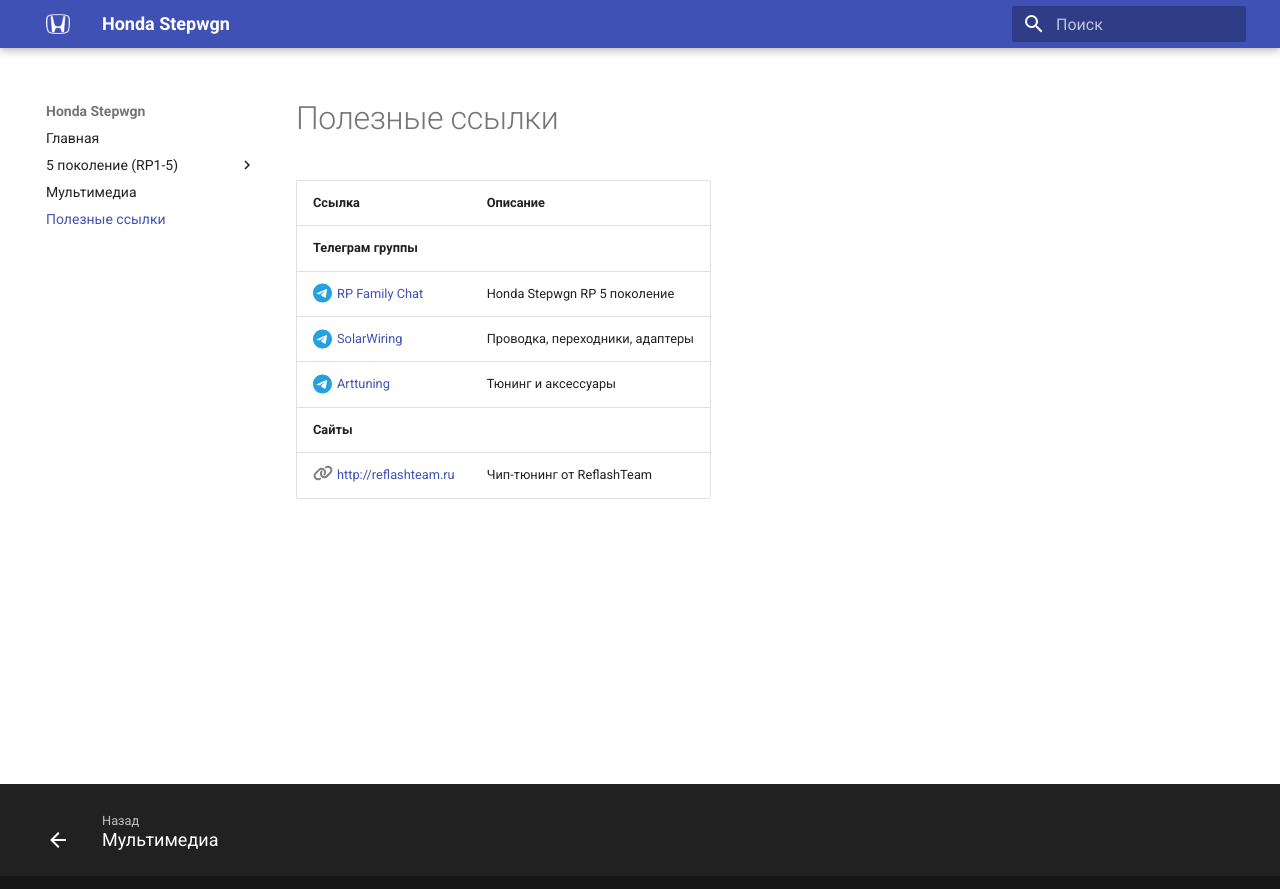
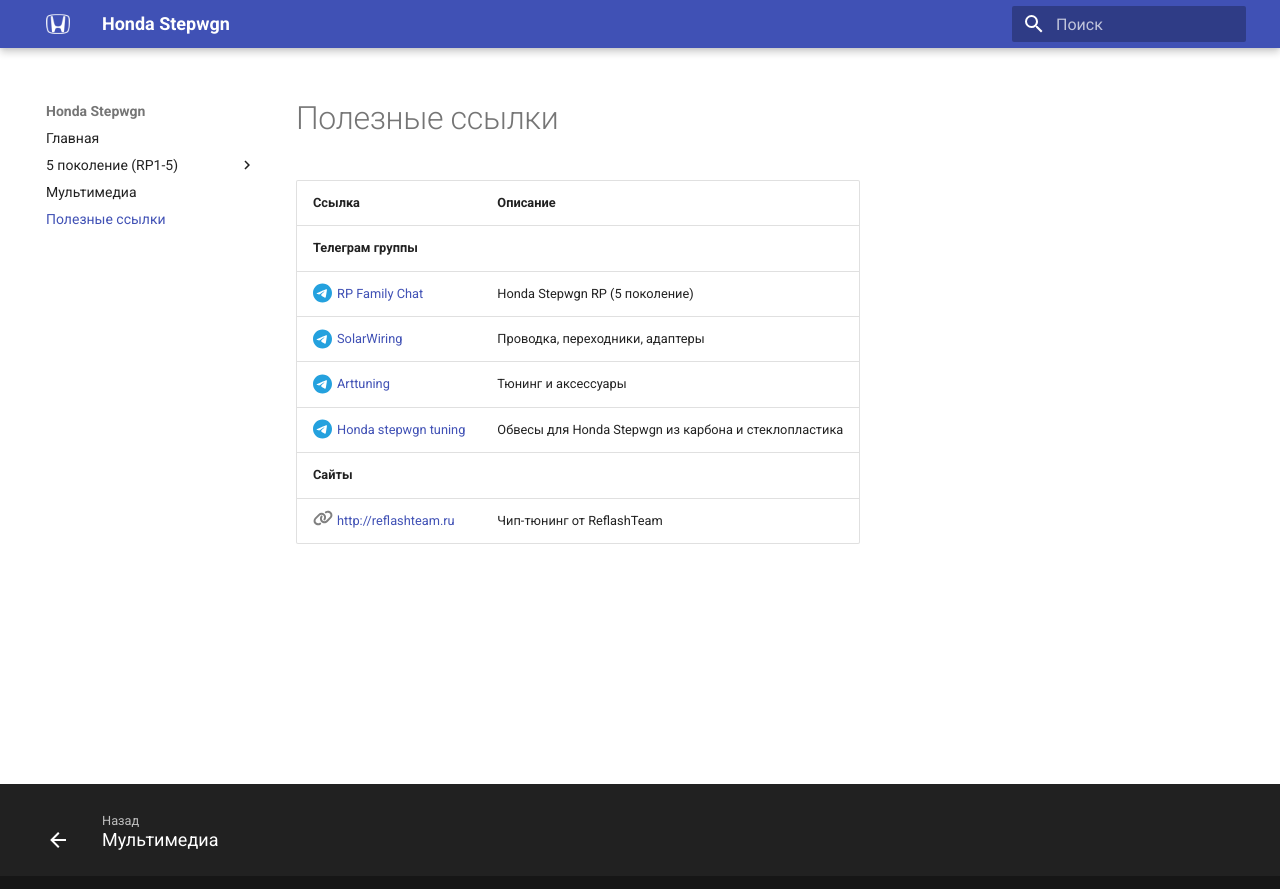
Before and after one commit to stepwgn/stepwgn.github.io, an MkDocs documentation site: the page built from docs/links.md, in a window 1280 px wide. Shown: the top 889 px of the page. Built offline with MkDocs 1.6.1 and Material for MkDocs 9.7.7, drawn with Linux system fonts in a browser that asks for light colours.

```diff
--- a/docs/links.md
+++ b/docs/links.md
@@ -1,8 +1,9 @@
-| Ссылка                                                                                     | Описание                        |
-|--------------------------------------------------------------------------------------------|---------------------------------|
-| **Телеграм группы**                                                                        |                                 |
-| [RP Family Chat](https://t.me/RPfamily_chat){ target="_blank" .telegram-link }             | Honda Stepwgn RP 5 поколение    |
-| [SolarWiring](https://t.me/solarwiring){ target="_blank" .telegram-link }                  | Проводка, переходники, адаптеры |
-| [Arttuning](https://t.me/Arttuningvdk){ target="_blank" .telegram-link }                   | Тюнинг и аксессуары             |
-| **Сайты**                                                                                  |                                 |
-| [http://reflashteam.ru](http://reflashteam.ru/ru/cars/honda/){ target="_blank" .web-link } | Чип-тюнинг от ReflashTeam       |
+| Ссылка                                                                                     | Описание                                             |
+|--------------------------------------------------------------------------------------------|------------------------------------------------------|
+| **Телеграм группы**                                                                        |                                                      |
+| [RP Family Chat](https://t.me/RPfamily_chat){ target="_blank" .telegram-link }             | Honda Stepwgn RP (5 поколение)                       |
+| [SolarWiring](https://t.me/solarwiring){ target="_blank" .telegram-link }                  | Проводка, переходники, адаптеры                      |
+| [Arttuning](https://t.me/Arttuningvdk){ target="_blank" .telegram-link }                   | Тюнинг и аксессуары                                  |
+| [Honda stepwgn tuning](https://t.me/Honda_Tuning){ target="_blank" .telegram-link }        | Обвесы для Honda Stepwgn из карбона и стеклопластика |
+| **Сайты**                                                                                  |                                                      |
+| [http://reflashteam.ru](http://reflashteam.ru/ru/cars/honda/){ target="_blank" .web-link } | Чип-тюнинг от ReflashTeam                            |
```
